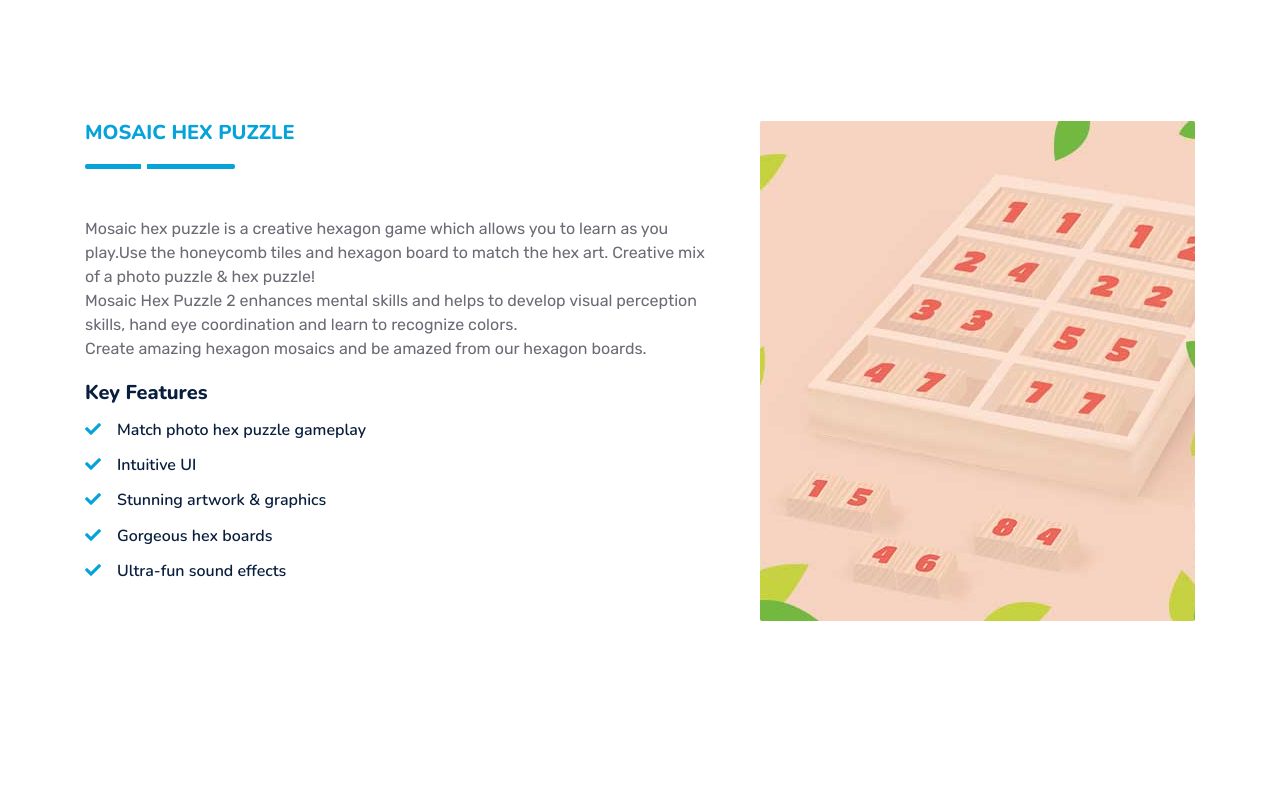
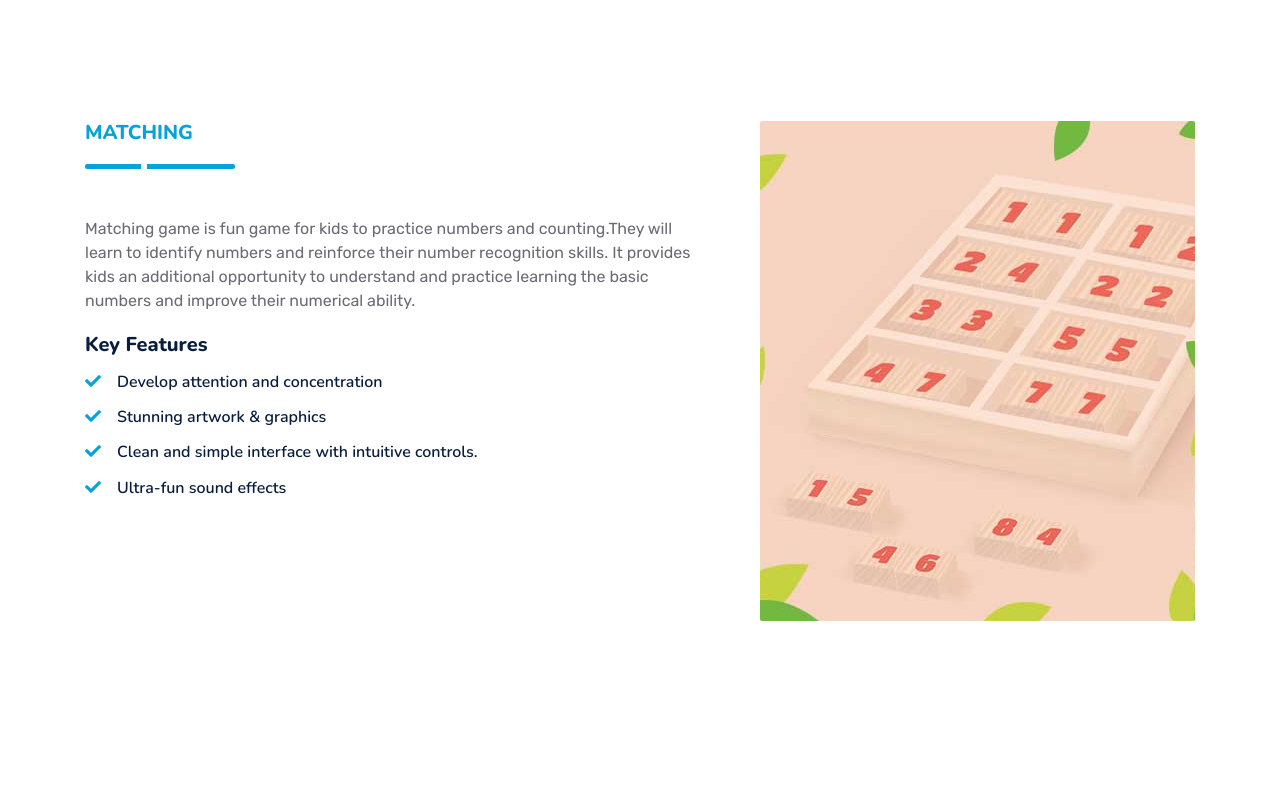
Before and after one commit to vara-11/gauravvara, a plain HTML site: page matching.html in a window 1280 px wide. Shown: the part 520-1320 px from the top of the page. Drawn offline with nearby package versions, Linux system fonts and the light colour scheme.

Commit message:
update
update

```diff
--- a/matching.html
+++ b/matching.html
@@ -133,18 +133,18 @@
             <div class="row g-5">
                 <div class="col-lg-7">
                     <div class="section-title position-relative pb-3 mb-5">
-                        <h5 class="fw-bold text-primary text-uppercase">Mosaic hex puzzle</h5>
+                        <h5 class="fw-bold text-primary text-uppercase">Matching </h5>
 
                     </div>
-                    <p class="mb-1">Mosaic hex puzzle is a creative hexagon game which allows you to learn as you play.Use the honeycomb tiles and hexagon board to match the hex art. Creative mix of a photo puzzle & hex puzzle! <br>Mosaic Hex Puzzle 2 enhances mental skills and helps to develop visual perception skills, hand eye coordination and learn to recognize colors.
-                    <br>Create amazing hexagon mosaics and be amazed from our hexagon boards.</p>
+                    <p class="mb-1">
+                        Matching game is fun game for kids to practice numbers and counting.They will learn to identify numbers and reinforce their number recognition skills. It provides kids an additional opportunity to understand and practice learning the basic numbers and improve their numerical ability.</p>
                     <div class="row g-0 mb-3">
                         <h5 class="fw-bold mt-3 mb-3">Key Features</h5>
                         <div class="col-sm-12 wow zoomIn" data-wow-delay="0.2s">
-                            <h6 class="mb-3"><i class="fa fa-check text-primary me-3"></i>Match photo hex puzzle gameplay</h6>
-                            <h6 class="mb-3"><i class="fa fa-check text-primary me-3"></i>Intuitive UI</h6>
+
+                            <h6 class="mb-3"><i class="fa fa-check text-primary me-3"></i>Develop attention and concentration</h6>
                             <h6 class="mb-3"><i class="fa fa-check text-primary me-3"></i>Stunning artwork & graphics</h6>
-                            <h6 class="mb-3"><i class="fa fa-check text-primary me-3"></i>Gorgeous hex boards</h6>
+                            <h6 class="mb-3"><i class="fa fa-check text-primary me-3"></i>Clean and simple interface with intuitive controls.</h6>
                             <h6 class="mb-3"><i class="fa fa-check text-primary me-3"></i>Ultra-fun sound effects</h6>
                         </div>
                        <!-- <div class="col-sm-6 wow zoomIn" data-wow-delay="0.4s">
```
Also changed, not shown: feeltheweight.html (+5 -6 lines).
